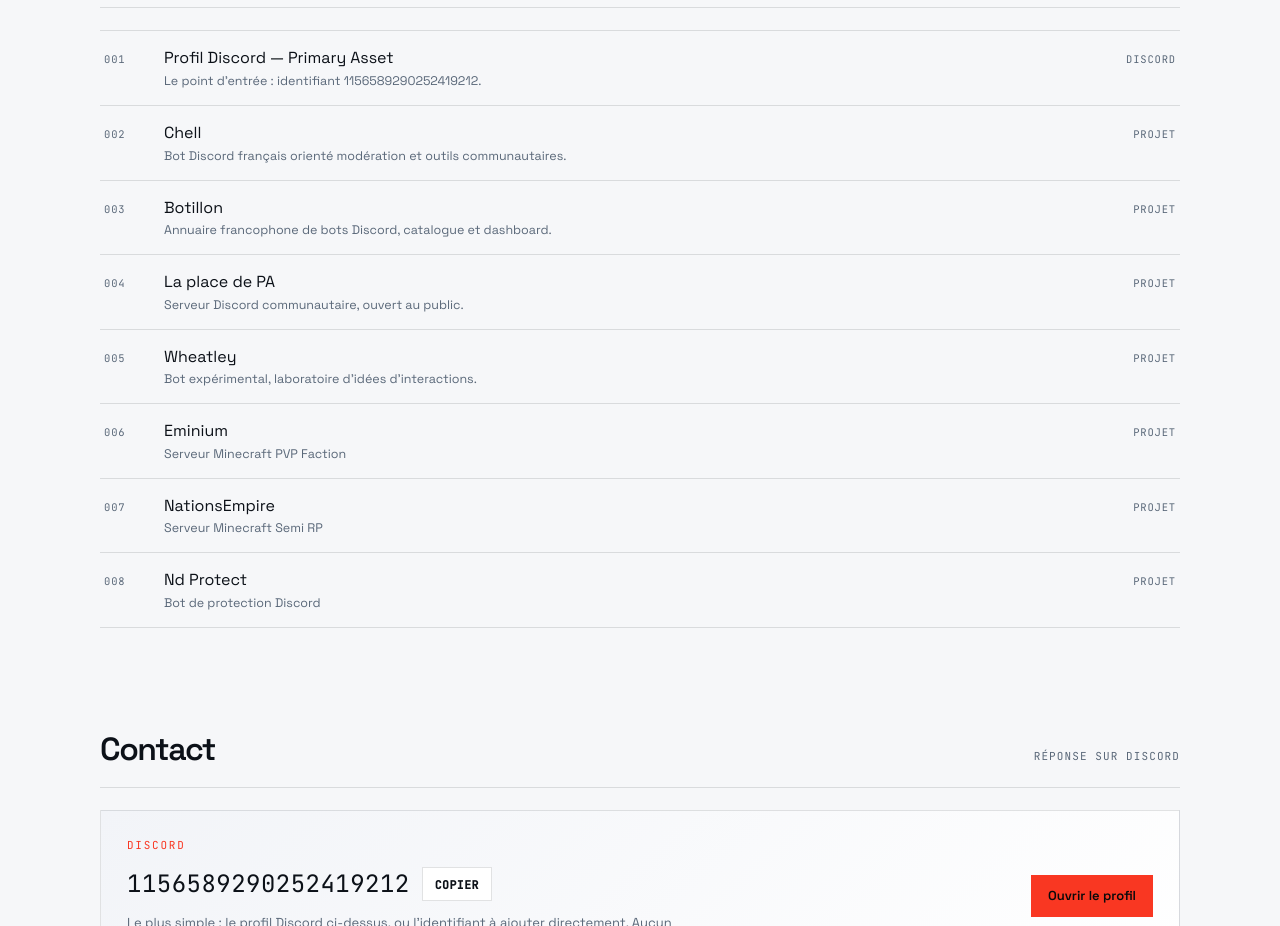
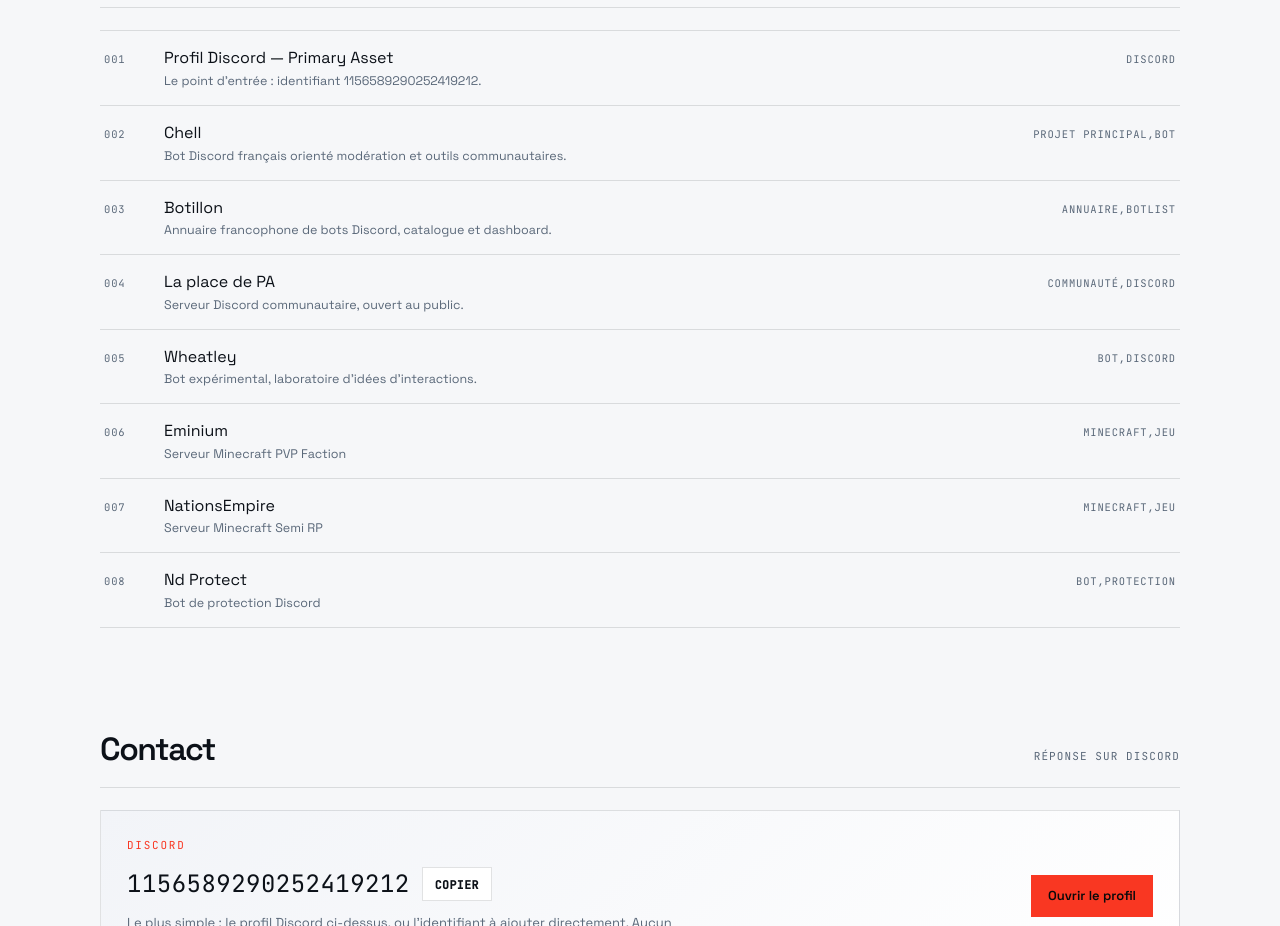
Before and after one commit to Nojiri-frfr/Get-in-touch-with-PA, a plain HTML site: page index.html in a window 1280 px wide. Shown: the part 3160-4086 px from the top of the page. Drawn offline with Linux system fonts and the light colour scheme.

```diff
--- a/content.js
+++ b/content.js
@@ -87,43 +87,43 @@
       titre: "Chell",
       detail: "Bot Discord français orienté modération et outils communautaires.",
       lien: "https://Chell.fr",
-      etiquette: "Projet",
+      etiquette: "Projet Principal,Bot",
     },
     {
       titre: "Botillon",
       detail: "Annuaire francophone de bots Discord, catalogue et dashboard.",
       lien: "https://Botillon.fr",
-      etiquette: "Projet",
+      etiquette: "Annuaire,Botlist",
     },
     {
       titre: "La place de PA",
       detail: "Serveur Discord communautaire, ouvert au public.",
       lien: "https://Mon-discord.fr",
-      etiquette: "Projet",
+      etiquette: "Communauté,Discord",
     },
     {
       titre: "Wheatley",
       detail: "Bot expérimental, laboratoire d'idées d'interactions.",
       lien: "https://wheatley.fourty3000.fr/",
-      etiquette: "Projet",
+      etiquette: "Bot,Discord",
     },
     {
       titre: "Eminium",
       detail: "Serveur Minecraft PVP Faction",
       lien: "https://eminium.ovh",
-      etiquette: "Projet",
+      etiquette: "Minecraft,Jeu",
     },
     {
       titre: "NationsEmpire",
       detail: "Serveur Minecraft Semi RP",
       lien: "https://nationsempire.eminium.ovh/",
-      etiquette: "Projet",
+      etiquette: "Minecraft,Jeu",
     },
     {
       titre: "Nd Protect",
       detail: "Bot de protection Discord",
       lien: "https://ndprotect.com/",
-      etiquette: "Projet",
+      etiquette: "Bot,Protection",
     },
   ],
 };
```
Also changed, not shown: confidentialite.html (+17 -1 lines), 2 other files.
